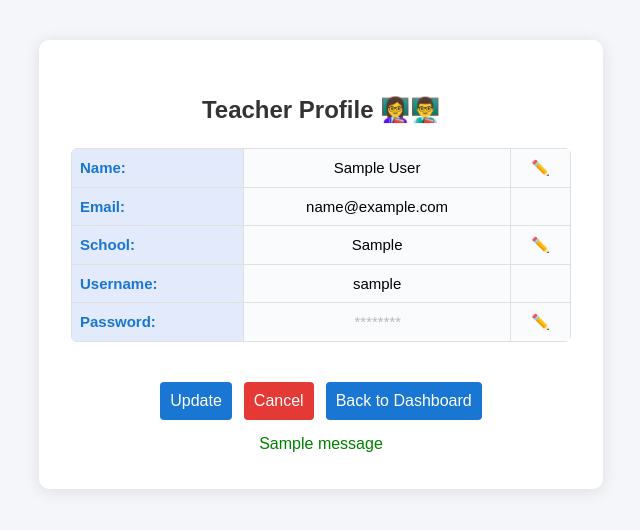
After one commit to arturylab/ai-quizlab, a Flask app: page /profile in a window 1280 px wide. The commit adds this page. Shown: the top 530 px of the page, without its empty margins (319-959 px from the left). Run offline with Flask 3, Linux system fonts and the light colour scheme; the visitor is signed in with stand-in values (Sample User, id 1); tables that the repository leaves empty hold one stand-in row (values such as "Sample post"); one stand-in notice (Sample message) is shown.

Commit message:
feat: randomize exam questions, add session timeouts, enable profile editing, and update alert messages

```diff
--- a/app.py
+++ b/app.py
@@ -1,5 +1,6 @@
-from flask import Flask, render_template, request, redirect, url_for, session, flash, send_file, jsonify
+from flask import Flask, render_template, request, redirect, url_for, session, send_file, jsonify, flash
 from werkzeug.security import generate_password_hash
+from datetime import timedelta
 from config import Config
 from models import db, Teacher, Student
 import csv
@@ -11,6 +12,7 @@ import io
 
 app = Flask(__name__)
 app.config.from_object(Config)
+app.permanent_session_lifetime = timedelta(minutes=30)
 db.init_app(app)
 
 @app.route('/')
@@ -27,23 +29,28 @@ def login():
         teacher = Teacher.query.filter_by(username=username).first()
         if teacher and teacher.check_password(password):
             session['teacher_id'] = teacher.id
-            flash('Login successful!', 'success')
+            session.permanent = True
+            flash('Login successful! Welcome, teacher.', 'success')
             return redirect(url_for('teacher'))
 
         # Try student login
         student = Student.query.filter_by(username=username).first()
         if student and student.check_password(password):
             session['student_id'] = student.id
-            flash('Login successful!', 'success')
+            session.permanent = True
+            flash('Login successful! Welcome, student.', 'success')
             return redirect(url_for('student'))
 
-        flash('Invalid username or password', 'danger')
+        # Invalid credentials
+        flash('Invalid username or password.', 'danger')
+        return redirect(url_for('login'))
+
     return render_template('login.html')
 
 @app.route('/logout', methods=['POST'])
 def logout():
     session.pop('teacher_id', None)
-    flash('Logged out successfully.', 'info')
+    flash('Logged out successfully!', 'success')
     return redirect(url_for('login'))
 
 @app.route('/register', methods=['GET', 'POST'])
@@ -62,12 +69,12 @@ def register():
 
         existing_user = Teacher.query.filter_by(username=username).first()
         if existing_user:
-            flash('Username already exists.', 'danger')
+            flash('Username already exists. Please choose another.', 'danger')
             return render_template('register.html')
 
         existing_email = Teacher.query.filter_by(email=email).first()
         if existing_email:
-            flash('Email already registered.', 'danger')
+            flash('Email already registered. Please use another.', 'danger')
             return render_template('register.html')
 
         new_teacher = Teacher(
@@ -79,7 +86,7 @@ def register():
         )
         db.session.add(new_teacher)
         db.session.commit()
-        flash('Teacher registered successfully! You can now log in.', 'success')
+        flash('Registration successful! You can now log in.', 'success')
         return redirect(url_for('login'))
 
     return render_template('register.html')
@@ -113,15 +120,47 @@ def teacher():
         results_list=results_list
     )
 
+from flask import flash
+
+@app.route('/profile', methods=['GET', 'POST'])
+def profile():
+    if 'teacher_id' not in session:
+        return redirect(url_for('login'))
+    teacher = Teacher.query.get(session['teacher_id'])
+
+    if request.method == 'POST':
+        name = request.form.get('name', teacher.name)
+        school = request.form.get('school', teacher.school)
+        password = request.form.get('password')
+        confirm_password = request.form.get('confirm_password')
+
+        # Actualiza solo si el nombre cambió
+        if name and name != teacher.name:
+            teacher.name = name
+
+        # Actualiza solo si la escuela cambió
+        if school and school != teacher.school:
+            teacher.school = school
+
+        # Actualiza solo si se ingresó un nuevo password
+        if password:
+            if password != confirm_password:
+                return render_template('profile.html', teacher=teacher)
+            teacher.password = generate_password_hash(password)
+
+        db.session.commit()
+        flash('Profile updated successfully!', 'success')
+        return redirect(url_for('profile'))
+
+    return render_template('profile.html', teacher=teacher)
+
 @app.route('/upload', methods=['POST'])
 def upload_students():
     if 'teacher_id' not in session:
-        flash('You must be logged in as a teacher.', 'danger')
         return redirect(url_for('login'))
 
     file = request.files.get('file')
     if not file or not file.filename.endswith('.csv'):
-        flash('Please upload a valid CSV file.', 'danger')
         return redirect(url_for('teacher'))
 
     csvfile = file.stream.read().decode('utf-8').splitlines()
@@ -169,19 +208,16 @@ def upload_students():
     with open(json_path, 'w', encoding='utf-8') as f:
         json.dump(students_json, f, ensure_ascii=False, indent=4)
 
-    flash(f'{added} students added successfully! Credentials saved in students_{teacher.username}.json', 'success')
     return redirect(url_for('teacher'))
 
 @app.route('/download_students_csv')
 def download_students_csv():
     if 'teacher_id' not in session:
-        flash('You must be logged in as a teacher.', 'danger')
         return redirect(url_for('login'))
     teacher = Teacher.query.get(session['teacher_id'])
     json_dir = os.path.join('data', 'teachers')
     json_path = os.path.join(json_dir, f'students_{teacher.username}.json')
     if not os.path.exists(json_path):
-        flash('No student list found to download.', 'danger')
         return redirect(url_for('teacher'))
 
     with open(json_path, 'r', encoding='utf-8') as f:
@@ -213,7 +249,6 @@ def create_quiz():
         msg = 'You must be logged in as a teacher.'
         if request.headers.get('X-Requested-With') == 'XMLHttpRequest':
             return jsonify(success=False, message=msg)
-        flash(msg, 'danger')
         return redirect(url_for('login'))
 
     teacher = Teacher.query.get(session['teacher_id'])
@@ -236,13 +271,13 @@ def create_quiz():
             if os.path.exists(exam_path):
                 with open(exam_path, 'r', encoding='utf-8') as f:
                     questions = json.load(f)
+                random.shuffle(questions)
                 quiz_questions.extend(questions[:int(num_questions)])
 
     if not quiz_questions:
         msg = 'No questions selected. Please specify at least one category and number of questions.'
         if request.headers.get('X-Requested-With') == 'XMLHttpRequest':
             return jsonify(success=False, message=msg)
-        flash(msg, 'danger')
         return redirect(url_for('teacher'))
 
     generated_dir = os.path.join('data', 'exams_generated')
@@ -256,7 +291,6 @@ def create_quiz():
     msg = f'Quiz 📝 generated successfully! 😃'
     if request.headers.get('X-Requested-With') == 'XMLHttpRequest':
         return jsonify(success=True, message=msg)
-    flash(msg, 'success')
     return redirect(url_for('teacher'))
 
 @app.route('/exam_teacher')
@@ -438,13 +472,11 @@ def submit_quiz():
 @app.route('/download_results_csv')
 def download_results_csv():
     if 'teacher_id' not in session:
-        flash('You must be logged in as a teacher.', 'danger')
         return redirect(url_for('login'))
     teacher = Teacher.query.get(session['teacher_id'])
     results_dir = os.path.join('data', 'results')
     results_path = os.path.join(results_dir, f'{teacher.username}.json')
     if not os.path.exists(results_path):
-        flash('No results found to download.', 'danger')
         return redirect(url_for('teacher'))
 
     with open(results_path, 'r', encoding='utf-8') as f:
--- a/static/script.js
+++ b/static/script.js
@@ -1,4 +1,5 @@
 document.addEventListener('DOMContentLoaded', function() {
+    // Quiz form AJAX
     const form = document.getElementById('studentQuizForm');
     if (form) {
         form.addEventListener('submit', function(event) {
@@ -25,7 +26,10 @@ document.addEventListener('DOMContentLoaded', function() {
         });
     }
 
-    document.getElementById('createQuizForm').addEventListener('submit', function(event) {
+    // Create quiz AJAX
+    const createQuizForm = document.getElementById('createQuizForm');
+    if (createQuizForm) {
+        createQuizForm.addEventListener('submit', function(event) {
             event.preventDefault();
             const formData = new FormData(this);
             fetch(this.action, {
@@ -38,4 +42,109 @@ document.addEventListener('DOMContentLoaded', function() {
                 document.getElementById('quizMessage').textContent = data.message;
             });
         });
+    }
+
+    // Name edit toggle
+    const editNameBtn = document.getElementById('editNameBtn');
+    if (editNameBtn) {
+        editNameBtn.onclick = function() {
+            const nameCell = document.getElementById('nameCell');
+            if (!document.getElementById('nameInput')) {
+                const currentName = nameCell.textContent;
+                nameCell.innerHTML = `<input type="text" id="nameInput" name="name" value="${currentName}" style="width:100%;">`;
+                document.getElementById('nameInput').focus();
+            }
+            // Si ya existe el input, no hace nada
+        };
+    }
+
+    // Email edit toggle
+    const editEmailBtn = document.getElementById('editEmailBtn');
+    if (editEmailBtn) {
+        editEmailBtn.onclick = function() {
+            const emailCell = document.getElementById('emailCell');
+            if (!document.getElementById('emailInput')) {
+                const currentEmail = emailCell.textContent;
+                emailCell.innerHTML = `<input type="email" id="emailInput" name="email" value="${currentEmail}" style="width:100%;">`;
+                document.getElementById('emailInput').focus();
+            }
+            // Si ya existe el input, no hace nada
+        };
+    }
+
+    // Password edit toggle
+    const editPasswordBtn = document.getElementById('editPasswordBtn');
+    if (editPasswordBtn) {
+        editPasswordBtn.onclick = function() {
+            const passwordEditRow = document.getElementById('passwordEditRow');
+            if (passwordEditRow.style.display === "none") {
+                passwordEditRow.style.display = "";
+                document.getElementById('passwordInput').focus();
+            }
+            // Si ya está visible, no hace nada
+        };
+    }
+
+    // School edit toggle
+    const editSchoolBtn = document.getElementById('editSchoolBtn');
+    if (editSchoolBtn) {
+        editSchoolBtn.onclick = function() {
+            const schoolCell = document.getElementById('schoolCell');
+            if (!document.getElementById('schoolInput')) {
+                const currentSchool = schoolCell.textContent;
+                schoolCell.innerHTML = `<input type="text" id="schoolInput" name="school" value="${currentSchool}" style="width:100%;">`;
+                document.getElementById('schoolInput').focus();
+            }
+            // Si ya existe el input, no hace nada
+        };
+    }
+
+    // Habilita los campos antes de enviar el formulario de perfil
+    const profileForm = document.querySelector('form[action$="profile"]');
+    if (profileForm) {
+        profileForm.addEventListener('submit', function() {
+            const nameInput = document.getElementById('nameInput');
+            if (nameInput) nameInput.disabled = false;
+            const emailInput = document.getElementById('emailInput');
+            if (emailInput) emailInput.disabled = false;
+            const schoolInput = document.getElementById('schoolInput');
+            if (schoolInput) schoolInput.disabled = false;
         });
+    }
+
+    const cancelEditBtn = document.getElementById('cancelEditBtn');
+    if (cancelEditBtn) {
+        cancelEditBtn.onclick = function() {
+            // Restaurar Name
+            const nameCell = document.getElementById('nameCell');
+            if (nameCell) {
+                const originalName = nameCell.getAttribute('data-original');
+                nameCell.innerHTML = originalName;
+                nameCell.setAttribute('data-original', originalName);
+            }
+            // Restaurar Email
+            const emailCell = document.getElementById('emailCell');
+            if (emailCell) {
+                const originalEmail = emailCell.getAttribute('data-original');
+                emailCell.innerHTML = originalEmail;
+                emailCell.setAttribute('data-original', originalEmail);
+            }
+            // Restaurar School
+            const schoolCell = document.getElementById('schoolCell');
+            if (schoolCell) {
+                const originalSchool = schoolCell.getAttribute('data-original');
+                schoolCell.innerHTML = originalSchool;
+                schoolCell.setAttribute('data-original', originalSchool);
+            }
+            // Ocultar edición de password y limpiar campos
+            const passwordEditRow = document.getElementById('passwordEditRow');
+            if (passwordEditRow) {
+                passwordEditRow.style.display = "none";
+                const passwordInput = document.getElementById('passwordInput');
+                const confirmPasswordInput = document.getElementById('confirmPasswordInput');
+                if (passwordInput) passwordInput.value = "";
+                if (confirmPasswordInput) confirmPasswordInput.value = "";
+            }
+        };
+    }
+});
--- a/static/styles.css
+++ b/static/styles.css
@@ -103,6 +103,27 @@ section {
     margin-bottom: 32px;
 }
 
+.alert-danger {
+    text-align: center;
+    margin-top: 15px;
+    color: red;
+}
+.alert-success {
+    text-align: center;
+    margin-top: 15px;
+    color: green;
+}
+
+a.back-link {
+    color: inherit;
+    text-decoration: underline;
+}
+a.back-link:visited,
+a.back-link:active,
+a.back-link:focus {
+    color: inherit;
+}
+
 @media (max-width: 1000px) {
     .teacher-container {
         max-width: 98vw;
--- /dev/null
+++ b/templates/profile.html
@@ -0,0 +1,72 @@
+<!DOCTYPE html>
+<html lang="en">
+<head>
+    <meta charset="UTF-8">
+    <title>Teacher Profile - AI QuizLab</title>
+    <link rel="stylesheet" href="{{ url_for('static', filename='styles.css') }}">
+</head>
+<body>
+    <div class="teacher-container" style="max-width: 500px; margin: 40px auto;">
+        <h2 style="text-align:center;">Teacher Profile 👩‍🏫👨‍🏫</h2>
+        <form method="post" action="{{ url_for('profile') }}">
+            <table style="margin: 0 auto;">
+                <tr>
+                    <th style="text-align:left; padding-right: 16px;">Name:</th>
+                    <td id="nameCell" data-original="{{ teacher.name }}">{{ teacher.name }}</td>
+                    <td>
+                        <span id="editNameBtn" style="cursor:pointer;">✏️</span>
+                    </td>
+                </tr>
+                <tr>
+                    <th style="text-align:left; padding-right: 16px;">Email:</th>
+                    <td id="emailCell" data-original="{{ teacher.email }}">{{ teacher.email }}</td>
+                    <td></td>
+                </tr>
+                <tr>
+                    <th style="text-align:left; padding-right: 16px;">School:</th>
+                    <td id="schoolCell" data-original="{{ teacher.school }}">{{ teacher.school }}</td>
+                    <td>
+                        <span id="editSchoolBtn" style="cursor:pointer;">✏️</span>
+                    </td>
+                </tr>
+                <tr>
+                    <th style="text-align:left; padding-right: 16px;">Username:</th>
+                    <td>{{ teacher.username }}</td>
+                    <td></td>
+                </tr>
+                <tr id="passwordRow">
+                    <th style="text-align:left; padding-right: 16px;">Password:</th>
+                    <td style="color: #bbb; font-style: italic;">********</td>
+                    <td>
+                        <span id="editPasswordBtn" style="cursor:pointer;">✏️</span>
+                    </td>
+                </tr>
+                <tr id="passwordEditRow" style="display:none;">
+                    <th style="text-align:left; padding-right: 16px;">New Password:</th>
+                    <td colspan="2">
+                        <input type="password" id="passwordInput" name="password" placeholder="New password" style="width:100%; margin-bottom:8px;">
+                        <input type="password" id="confirmPasswordInput" name="confirm_password" placeholder="Confirm new password" style="width:100%;">
+                    </td>
+                </tr>
+            </table>
+            <div style="display: flex; justify-content: center; gap: 12px; margin-top:32px;">
+                <button type="submit" style="width:auto;">Update</button>
+                <button type="button" id="cancelEditBtn" style="background:#e53935; width:auto;">Cancel</button>
+                <a href="{{ url_for('teacher') }}">
+                    <button type="button" style="width:auto;">Back to Dashboard</button>
+                </a>
+            </div>
+        </form>
+        {% with messages = get_flashed_messages(with_categories=true) %}
+            {% if messages %}
+                {% for category, message in messages %}
+                    <div class="alert alert-{{ category }} {% if category == 'danger' %}alert-danger{% else %}alert-success{% endif %}">
+                        {{ message }}
+                    </div>
+                {% endfor %}
+            {% endif %}
+        {% endwith %}
+    </div>
+    <script src="{{ url_for('static', filename='script.js') }}"></script>
+</body>
+</html>
```
Also changed, not shown: data/exams_generated/quiz_alice.json (+53 -40 lines), templates/login.html (+10 -0 lines), templates/register.html (+10 -0 lines), templates/student.html (+7 -0 lines), templates/teacher.html (+17 -5 lines). Lines whose indentation alone changed are shown as unchanged.
